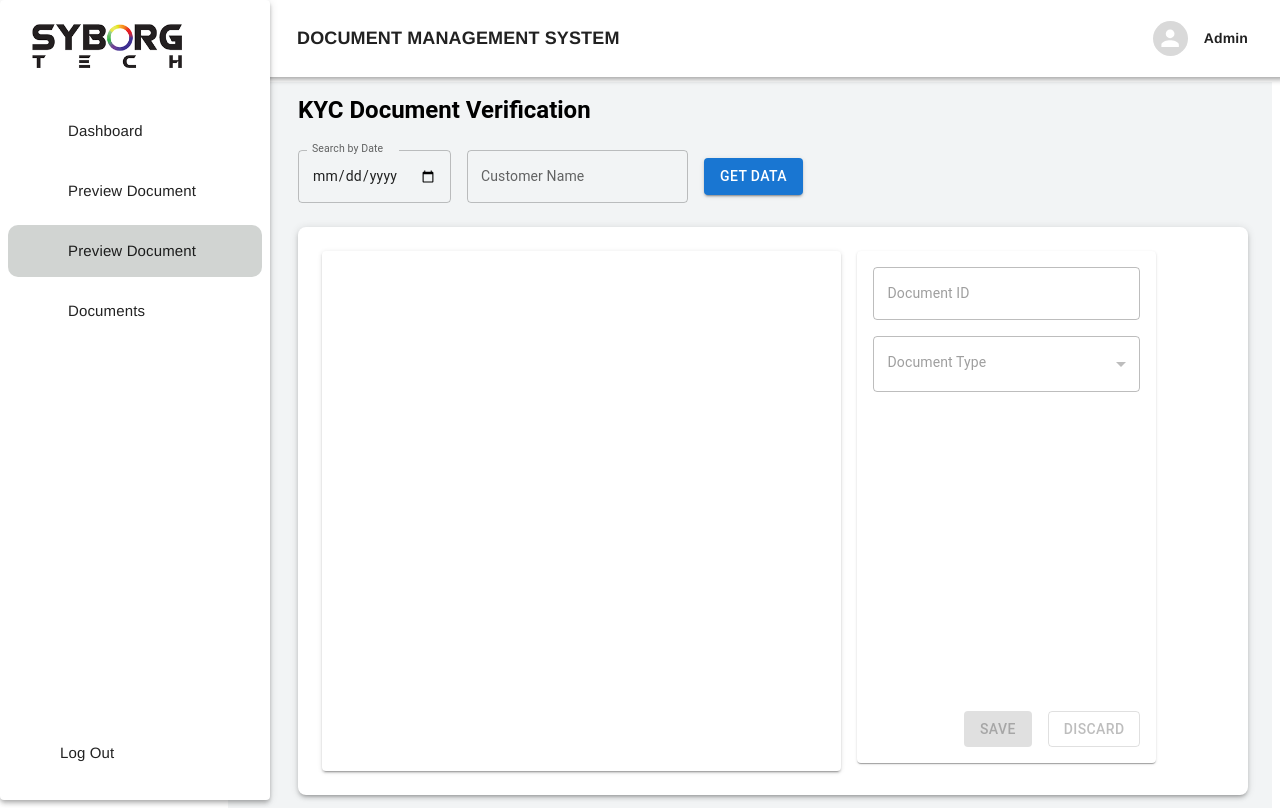
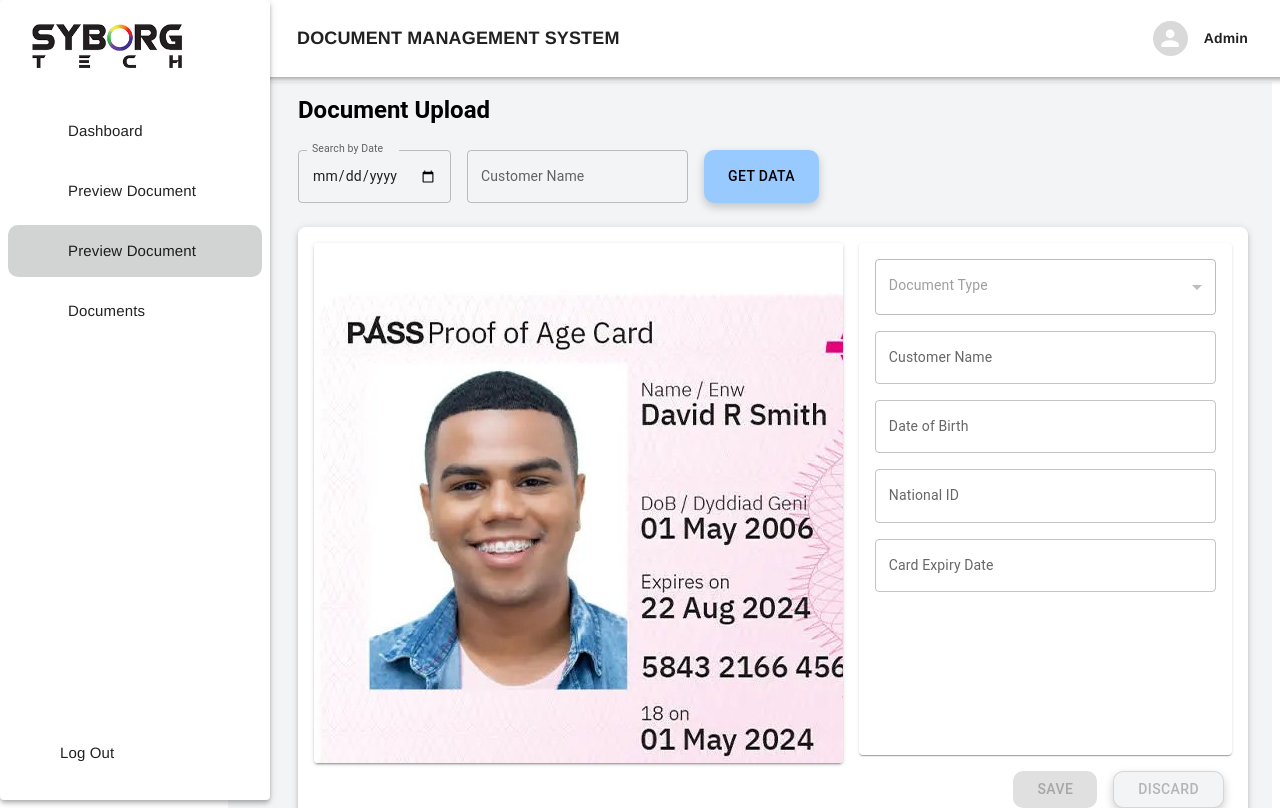
Before and after one commit to snehalku/Document-Management-System, a React (Vite) app: page /previewDocument in a window 1280 px wide. Built offline with nearby package versions, Linux system fonts and the light colour scheme; some icons are missing.

Commit message:
created new version of previewdocuments

```diff
--- a/src/Pages/previewDocument.jsx
+++ b/src/Pages/previewDocument.jsx
@@ -425,6 +425,8 @@
 
 import React, { useState, useEffect } from "react";
 import pan_card from "../assets/pan_card.pdf";
+import agecard from "../assets/agecard.jpg";
+import { Snackbar, Alert } from "@mui/material";
 import {
   Box,
   Grid,
@@ -442,41 +444,70 @@ import {
   TableRow,
   Checkbox,
 } from "@mui/material";
+import { useNavigate } from "react-router-dom";
+
+// const mockCustomerDocs = [
+//   {
+//     id: 1,
+//     customerName: "John Doe",
+//     date: "2025-04-30",
+//     docName: "pan_card.pdf",
+//     docType: "pdf",
+//     // path: "/assets/pan_card.pdf",
+//     category: "PAN",
+//     subcategory: "Primary",
+//   },
+//   {
+//     id: 2,
+//     customerName: "Jane Smith",
+//     date: "2025-04-29",
+//     docName: "aadhaar_card.jpg",
+//     docType: "image",
+//     // path: "/assets/kyc_001.jpg",
+//     category: "Aadhaar",
+//     subcategory: "Secondary",
+//   },
+//   {
+//     id: 2,
+//     customerName: "Jane Smith",
+//     date: "2025-04-29",
+//     docName: "pan_card.pdf",
+//     docType: "pdf",
+//     // path: "/assets/kyc_001.jpg",
+//     category: "Pan",
+//     subcategory: "Secondary",
+//   },
+// ];
 
 const mockCustomerDocs = [
   {
     id: 1,
-    customerName: "John Doe",
+    customerName: "David R Smith",
     date: "2025-04-30",
-    docName: "pan_card.pdf",
-    docType: "pdf",
-    // path: "/assets/pan_card.pdf",
-    category: "PAN",
-    subcategory: "Primary",
+    dob: "2006-05-01",
+    expiresOn: "2024-08-22",
+    nationalId: "5843216645678904"
   },
   {
     id: 2,
     customerName: "Jane Smith",
     date: "2025-04-29",
-    docName: "aadhaar_card.jpg",
-    docType: "image",
-    // path: "/assets/kyc_001.jpg",
-    category: "Aadhaar",
-    subcategory: "Secondary",
+    dob: "2007-12-11",
+    expiresOn: "2025-08-12",
+    nationalId: "5843216645678904"
   },
   {
-    id: 2,
-    customerName: "Jane Smith",
-    date: "2025-04-29",
-    docName: "pan_card.pdf",
-    docType: "pdf",
-    // path: "/assets/kyc_001.jpg",
-    category: "Pan",
-    subcategory: "Secondary",
+    id: 3,
+    customerName: "David R Smith",
+    date: "2025-04-30",
+    dob: "2007-05-10",
+    expiresOn: "2025-08-12",
+    nationalId: "5843216645678905"
   },
 ];
 
 const PreviewKycPage = () => {
+   const navigate = useNavigate();
   const [selectedDate, setSelectedDate] = useState("");
   const [docList, setDocList] = useState([]);
   const [selectedDocName, setSelectedDocName] = useState("");
@@ -487,6 +518,7 @@ const PreviewKycPage = () => {
   const [searchResults, setSearchResults] = useState([]);
   const [confirmedDocIds, setConfirmedDocIds] = useState([]);
   const [docIdentifier, setDocIdentifier] = useState("");
+  const [showSnackbar, setShowSnackbar] = useState(false);
 
   useEffect(() => {
     const list = [];
@@ -529,27 +561,37 @@ const PreviewKycPage = () => {
     setSubcategory(doc.subcategory || "");
     setSelectedDocName(doc.docName);
     setSelectedDate(doc.date);
+    setSearchCustomer(doc.customerName);
+  setDocIdentifier("National ID"); // Or extract from `doc` if available
+
+  // Optional: You can also directly add to confirmed IDs here
+  if (!confirmedDocIds.includes(doc.id)) {
+    setConfirmedDocIds([...confirmedDocIds, doc.id]);
+  }
 };
 
+
 const handleSave = () => {
-    if (!selectedDoc || !docIdentifier || !category || !subcategory) return;
+  navigate("/documents");
+  // if (!selectedDoc || !docIdentifier ) return;
 
-    const newFileName = `kyc_${category}_${Date.now()}.${selectedDoc.docName
-      .split(".")
-      .pop()}`;
+  // const newFileName = `kyc_${category}_${Date.now()}.${selectedDoc.docName.split(".").pop()}`;
 
-    console.log("Saving to DB:", {
-      original: selectedDoc.docName,
-      newName: newFileName,
-      documentId: docIdentifier,
-      category,
-      subcategory,
-      date: selectedDate,
-    });
+  // console.log("Saving to DB:", {
+  //   original: selectedDoc.docName,
+  //   newName: newFileName,
+  //   documentId: docIdentifier,
+  //   category,
+  //   subcategory,
+  //   date: selectedDate,
+  // });
 
-    alert(`Saved as ${newFileName}`);
-    setConfirmedDocIds([...confirmedDocIds, selectedDoc.id]);
+  // setConfirmedDocIds([...confirmedDocIds, selectedDoc.id]);
+  setShowSnackbar(true); // 👈 Show snackbar after save
+  console.log("Snackbar should show now"); // ✅ Debug log
+
 };
+
 
   const handleDiscard = () => {
     if (!selectedDoc) return;
@@ -571,9 +613,11 @@ const PreviewKycPage = () => {
       }}
     >
       <Typography variant="h5" fontWeight="bold" mb={3}>
-        KYC Document Verification
+        Document Upload
       </Typography>
 
+      {!selectedDoc && (
+  <>
     {/* Search Parameters */}
     <Box mb={3}>
       <Grid container spacing={2}>
@@ -596,7 +640,18 @@ const PreviewKycPage = () => {
           />
         </Grid>
         <Grid item xs={4} display="flex" alignItems="center">
-            <Button variant="contained" color="primary" onClick={handleSearch}>
+          <Button variant="contained" color="primary" onClick={handleSearch}
+           sx={{
+            height: "100%",
+            borderRadius: "10px",
+            bgcolor: "#99CAFF",
+            color: "black",
+            px: 3,
+            boxShadow: "0px 4px 10px rgba(0, 0, 0, 0.2)", // Shadow added here
+            "&:hover": {
+              bgcolor: "#7bb8ff",
+            },
+          }}>
             Get Data
           </Button>
         </Grid>
@@ -605,41 +660,25 @@ const PreviewKycPage = () => {
 
     {/* Search Result Table */}
     {searchResults.length > 0 && (
-        <Paper sx={{ p: 2, mb: 3 }}>
-          {/* <Typography variant="h6" gutterBottom>Search Results</Typography> */}
-          <TableContainer
-            component={Paper}
-            sx={{ mb: 4, borderRadius: "10px 10px 0 0" }}
-          >
-            <Table>
+      <Paper sx={{ p: 2, mb: 2 }}>
+        <Typography variant="body2" color="text.secondary" sx={{ mb: 1 }}>
+    Select the appropriate record from the list below.<span style={{ color: "red" }}>*</span>
+  </Typography>
+        <TableContainer component={Paper} sx={{ borderRadius: "10px 10px 0 0" }}>
+          <Table size="small"> {/* This sets smaller base row height */}
             <TableHead>
-                <TableRow sx={{ bgcolor: "#99caff" }}>
+              <TableRow sx={{ bgcolor: "#99caff", "& td": { py: 0.5 } }}> {/* Reduce head cell padding */}
                 <TableCell>
-                    <Stack direction="row" alignItems="center">
-                      <Typography fontWeight="bold">Confirm</Typography>
-                      {/* No ArrowDropDown for Id */}
-                    </Stack>
+                  <Typography fontWeight="bold"></Typography>
                 </TableCell>
-
                 <TableCell>
-                    <Stack direction="row" alignItems="center">
                   <Typography fontWeight="bold">Customer Name</Typography>
-                      {/* No ArrowDropDown for Id */}
-                    </Stack>
                 </TableCell>
-
                 <TableCell>
-                    <Stack direction="row" alignItems="center">
-                      <Typography fontWeight="bold">Date</Typography>
-                      {/* <ArrowDropDown /> */}
-                    </Stack>
+                  <Typography fontWeight="bold">Date of Birth</Typography>
                 </TableCell>
-
                 <TableCell>
-                    <Stack direction="row" alignItems="center">
-                      <Typography fontWeight="bold">Document Name</Typography>
-                      {/* <ArrowDropDown /> */}
-                    </Stack>
+                  <Typography fontWeight="bold">National ID</Typography>
                 </TableCell>
               </TableRow>
             </TableHead>
@@ -649,17 +688,14 @@ const PreviewKycPage = () => {
                   key={doc.id}
                   hover
                   onClick={() => handleSelectSearchDoc(doc)}
-                    style={{ cursor: "pointer" }}
+                  sx={{ cursor: "pointer", "& td": { py: 0.5 } }} // Reduce vertical padding in body
                 >
                   <TableCell>
-                      <Checkbox
-                        checked={confirmedDocIds.includes(doc.id)}
-                        disabled
-                      />
+                    <Checkbox checked={confirmedDocIds.includes(doc.id)} disabled />
                   </TableCell>
                   <TableCell>{doc.customerName}</TableCell>
-                    <TableCell>{doc.date}</TableCell>
-                    <TableCell>{doc.docName}</TableCell>
+                  <TableCell>{doc.dob}</TableCell>
+                  <TableCell>{doc.nationalId}</TableCell>
                 </TableRow>
               ))}
             </TableBody>
@@ -667,99 +703,133 @@ const PreviewKycPage = () => {
         </TableContainer>
       </Paper>
     )}
+  </>
+)}
 
-      <Paper elevation={3} sx={{ p: 3, borderRadius: 2 }}>
+      <Paper elevation={3} sx={{ p: 2, borderRadius: 2 }}>
         <Grid container spacing={2}>
           <Grid item size={7}>
-            <Paper
-              sx={{
-                height: "65vh",
-                display: "flex",
-                alignItems: "center",
-                justifyContent: "center",
-                overflow: "auto",
-              }}
-              elevation={2}
-            >
+            <Paper sx={{ height: "65vh", display: "flex", alignItems: "center", justifyContent: "center", overflow: "hidden", position:"relative" }} elevation={2}>
               {selectedDoc?.docType === "image" ? (
-                <img
-                  src={selectedDoc.path}
-                  alt="KYC"
-                  style={{ maxWidth: "100%", maxHeight: "100%" }}
+                <img src={selectedDoc.path} alt="KYC"
+                 style={{ maxWidth: "100%", maxHeight: "100%", objectFit: "contain", }}
                  />
               ) : (
                 <iframe
-                  src={`${selectedDoc?.path || pan_card}#toolbar=0`}
+
+                  src={`${selectedDoc?.path || agecard}#toolbar=0`}
                   title="KYC Document"
-                  width="100%"
-                  height="100%"
-                  style={{ border: "none" }}
+                  style={{
+                    position: "absolute",
+                    top: 0,
+                    left: 0,
+                    width: "100%",
+                    height: "100%",
+                    border: "none",
+                  }}
                 />
               )}
             </Paper>
           </Grid>
 
-          <Grid item xs={5}>
-            <Paper
-              sx={{
-                p: 2,
-                height: "60vh",
-                display: "flex",
-                flexDirection: "column",
-                justifyContent: "space-between",
-              }}
-            >
+          <Grid item size={5}>
+            <Paper sx={{ p: 2, height: "60vh", display: "flex", flexDirection: "column", justifyContent: "space-between" }}>
               <Box>
-                <TextField
+              {/* <TextField
                   label="Document ID"
                   fullWidth
                   value={docIdentifier}
                   onChange={(e) => setDocIdentifier(e.target.value)}
                   sx={{ mb: 2 }}
                   disabled={!selectedDoc}
-                />
-
-                <TextField
-                  label="Document Type"
-                  select
-                  fullWidth
-                  value={category}
-                  onChange={(e) => setCategory(e.target.value)}
-                  sx={{ mb: 2 }}
-                  disabled={!selectedDoc}
-                >
-                  <MenuItem value="PAN">ID PROOF</MenuItem>
-                  <MenuItem value="Aadhaar">ADDRESS PROOF</MenuItem>
+                /> */}
+                <TextField label="Document Type" select fullWidth value={category} onChange={(e) => setCategory(e.target.value)} sx={{ mb: 2 }} disabled={!selectedDoc}>
+                   <MenuItem value="PAN">ID Proof</MenuItem>
+                  <MenuItem value="Aadhaar">Address Proof</MenuItem>
                   {/* <MenuItem value="Voter ID">Voter ID</MenuItem>
                   <MenuItem value="Passport">Passport</MenuItem> */}
                 </TextField>
 
+                <TextField
+                      label="Customer Name"
+                      fullWidth
+                      value={selectedDoc?.customerName || ""}
+                      sx={{ mb: 2 }}
+                    />
+
+                    <TextField
+                      label="Date of Birth"
+                      fullWidth
+                      value={selectedDoc?.dob || ""}
+                      sx={{ mb: 2 }}
+                    />
+
+                     <TextField
+                      label="National ID"
+                      fullWidth
+                      value={selectedDoc?.nationalId || ""}
+                      sx={{ mb: 2 }}
+                    />
+
+                     <TextField
+                      label="Card Expiry Date"
+                      fullWidth
+                      value={selectedDoc?.expiresOn || ""}
+                      sx={{ mb: 2 }}
+                    />
                 {/* <TextField label="Subcategory" select fullWidth value={subcategory} onChange={(e) => setSubcategory(e.target.value)} sx={{ mb: 2 }} disabled={!selectedDoc}>
                   <MenuItem value="Primary">Primary</MenuItem>
                   <MenuItem value="Secondary">Secondary</MenuItem>
                 </TextField> */}
               </Box>
+            </Paper>
+          </Grid>
+        </Grid>
+        <Box sx={{ p: 1 }}>
       <Stack direction="row" spacing={2} justifyContent="flex-end">
-                <Button
-                  variant="contained"
-                  color="primary"
-                  onClick={handleSave}
-                  disabled={!selectedDoc}
+        <Button variant="contained" color="primary" onClick={handleSave} disabled={selectedDoc === null}
+         sx={{
+          borderRadius: "10px",
+          bgcolor: "#99CAFF",
+          color: "black",
+          px: 3,
+          boxShadow: "0px 4px 10px rgba(0, 0, 0, 0.2)", // Shadow added here
+          "&:hover": {
+            bgcolor: "#7bb8ff",
+          },
+        }}
         >
           Save
         </Button>
-                <Button
-                  variant="outlined"
-                  color="secondary"
-                  onClick={handleDiscard}
-                  disabled={!selectedDoc}
-                >
+        <Button variant="outlined" color="secondary" onClick={handleDiscard} disabled={!selectedDoc}
+         sx={{
+          borderRadius: "10px",
+          bgcolor: "#f2f4f5",
+          px: 3,
+          color: "black",
+          boxShadow: "0px 4px 10px rgba(0, 0, 0, 0.2)",
+          border: "none", // 👈 override outlined variant's default border
+          "&:hover": {
+            bgcolor: "#e5e7e8",
+            border: "none", // 👈 make sure hover state also has no border
+          },
+        }}>
           Discard
         </Button>
       </Stack>
-            </Paper>
-          </Grid>
-        </Grid>
+
+      {/* Snackbar */}
+      <Snackbar
+        open={showSnackbar}
+        autoHideDuration={3000}
+        onClose={() => setShowSnackbar(false)}
+        anchorOrigin={{ vertical: "top", horizontal: "center" }}
+      >
+        <Alert onClose={() => setShowSnackbar(false)} severity="success" sx={{ width: "100%" }}>
+          Data saved successfully!
+        </Alert>
+      </Snackbar>
+    </Box>
       </Paper>
     </Box>
   );
```
Also changed, not shown: src/assets/agecard.jpg (added). Lines whose indentation alone changed are shown as unchanged.
